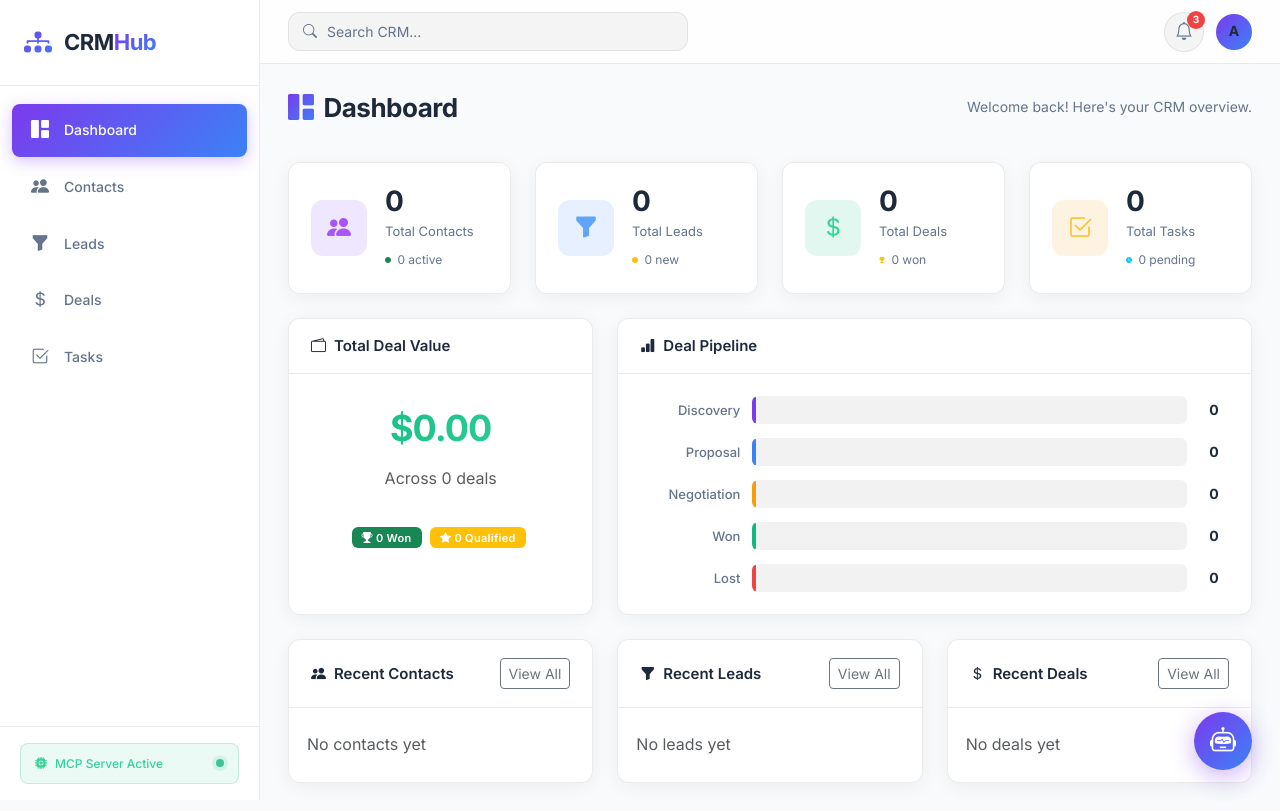
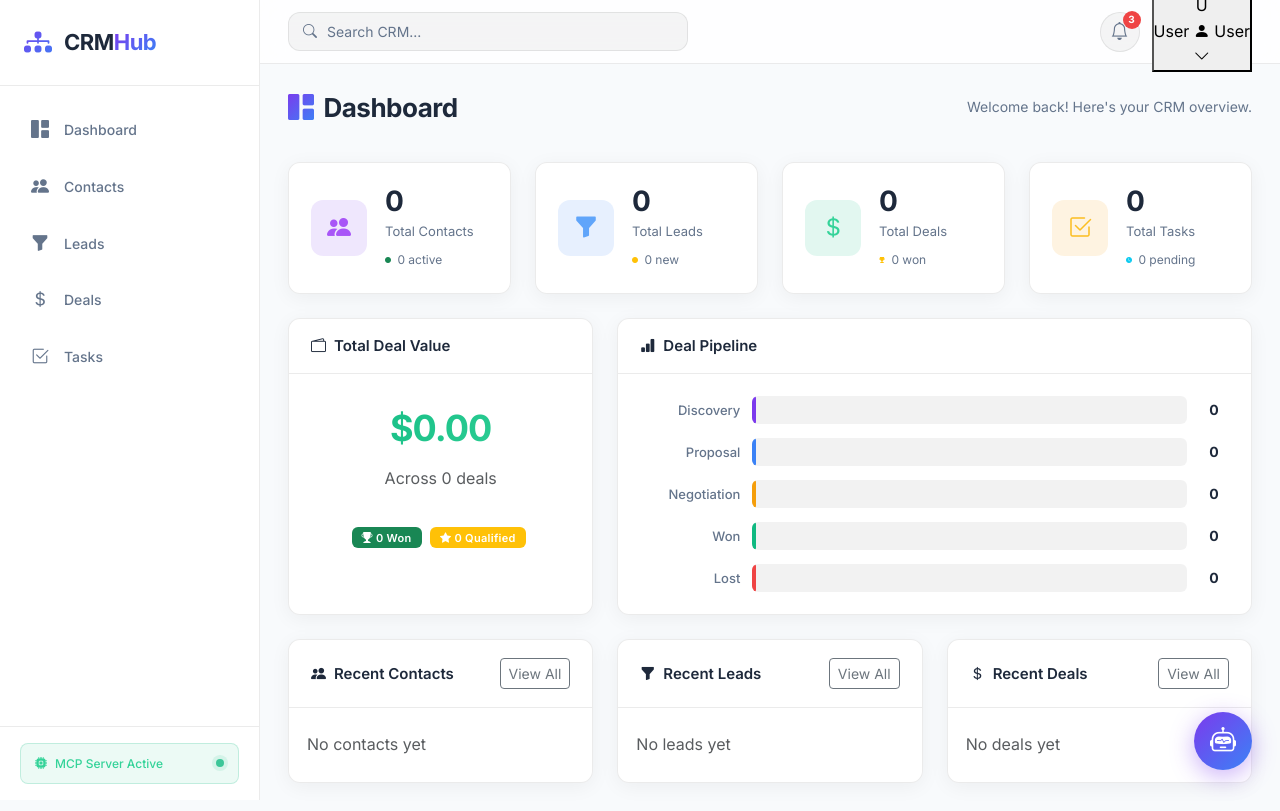
Before and after one commit to MdJafirAshraf/AI-Assisted-CRM-Using-MCP-Server, a FastAPI app: page / in a window 1280 px wide. Run offline with FastAPI, Linux system fonts and the light colour scheme; parts of the project's set-up code (start-up, migrations or seed data) failed here and were passed over.

Commit message:
nav and menu ui changes

```diff
--- a/app/templates/base.html
+++ b/app/templates/base.html
@@ -19,7 +19,7 @@
     <link href="https://cdn.jsdelivr.net/npm/bootstrap-icons@1.11.3/font/bootstrap-icons.css" rel="stylesheet">
 
     <!-- Custom CSS -->
-    <link href="/static/css/style.css?v=1.0" rel="stylesheet">
+    <link href="/static/css/style.css?v=2.0" rel="stylesheet">
 </head>
 
 <body>
@@ -36,7 +36,7 @@
             <nav class="sidebar-nav">
                 <ul class="nav flex-column">
                     <li class="nav-item">
-                        <a class="nav-link {% if request.url.path == '/' %}active{% endif %}" href="/"
+                        <a class="nav-link {% if request.url.path == '/dashboard' %}active{% endif %}" href="/dashboard"
                             id="nav-dashboard">
                             <i class="bi bi-grid-1x2-fill"></i>
                             <span>Dashboard</span>
@@ -70,6 +70,18 @@
                             <span>Tasks</span>
                         </a>
                     </li>
+                    {% if current_user and current_user.role == 'admin' %}
+                    <li class="nav-item mt-2">
+                        <div class="sidebar-section-label">Administration</div>
+                    </li>
+                    <li class="nav-item">
+                        <a class="nav-link {% if request.url.path == '/users' %}active{% endif %}" href="/users"
+                            id="nav-users">
+                            <i class="bi bi-shield-lock-fill"></i>
+                            <span>Users</span>
+                        </a>
+                    </li>
+                    {% endif %}
                 </ul>
             </nav>
 
@@ -98,8 +110,64 @@
                         <i class="bi bi-bell"></i>
                         <span class="notification-badge">3</span>
                     </button>
-                    <div class="user-avatar" id="user-avatar">
-                        <span>A</span>
+
+                    <!-- User Dropdown -->
+                    <div class="dropdown">
+                        <button class="user-dropdown-btn" type="button" data-bs-toggle="dropdown" aria-expanded="false"
+                            id="userDropdownBtn">
+                            <div class="user-avatar-sm">
+                                <span>{{ current_user.username[0]|upper if current_user else 'U' }}</span>
+                            </div>
+                            <div class="user-dropdown-info d-none d-lg-block">
+                                <span class="user-dropdown-name">{{ current_user.username if current_user else 'User'
+                                    }}</span>
+                                <span class="user-dropdown-role">
+                                    {% if current_user and current_user.role == 'admin' %}
+                                    <i class="bi bi-shield-fill"></i> Admin
+                                    {% else %}
+                                    <i class="bi bi-person-fill"></i> User
+                                    {% endif %}
+                                </span>
+                            </div>
+                            <i class="bi bi-chevron-down d-none d-lg-block"></i>
+                        </button>
+                        <ul class="dropdown-menu dropdown-menu-end user-dropdown-menu">
+                            <li class="dropdown-header">
+                                <div class="d-flex align-items-center gap-2">
+                                    <div class="user-avatar-sm">
+                                        <span>{{ current_user.username[0]|upper if current_user else 'U' }}</span>
+                                    </div>
+                                    <div>
+                                        <div class="fw-semibold">{{ current_user.username if current_user else 'User' }}
+                                        </div>
+                                        <small class="text-muted">{{ current_user.email if current_user else ''
+                                            }}</small>
+                                    </div>
+                                </div>
+                            </li>
+                            <li>
+                                <hr class="dropdown-divider">
+                            </li>
+                            <li>
+                                <span class="dropdown-item-text">
+                                    {% if current_user and current_user.role == 'admin' %}
+                                    <span class="role-badge role-badge-admin"><i
+                                            class="bi bi-shield-fill me-1"></i>Administrator</span>
+                                    {% else %}
+                                    <span class="role-badge role-badge-user"><i
+                                            class="bi bi-person-fill me-1"></i>Standard User</span>
+                                    {% endif %}
+                                </span>
+                            </li>
+                            <li>
+                                <hr class="dropdown-divider">
+                            </li>
+                            <li>
+                                <a class="dropdown-item text-danger" href="#" id="logoutBtn">
+                                    <i class="bi bi-box-arrow-right me-2"></i>Sign Out
+                                </a>
+                            </li>
+                        </ul>
                     </div>
                 </div>
             </header>
@@ -151,12 +219,20 @@
     <!-- ═══ Toast Container ═══ -->
     <div class="toast-container position-fixed bottom-0 end-0 p-3" id="toastContainer"></div>
 
+    <!-- Store current user role for JS -->
+    <script>
+        window.CRM_USER = {
+            role: "{{ current_user.role if current_user else 'user' }}",
+            username: "{{ current_user.username if current_user else '' }}",
+        };
+    </script>
+
     <!-- Bootstrap JS -->
     <script src="https://cdn.jsdelivr.net/npm/bootstrap@5.3.3/dist/js/bootstrap.bundle.min.js"></script>
     <!-- jQuery -->
     <script src="https://code.jquery.com/jquery-3.7.1.min.js"></script>
     <!-- Custom JS -->
-    <script src="/static/js/app.js"></script>
+    <script src="/static/js/app.js?v=2.0"></script>
     {% block scripts %}{% endblock %}
 </body>
 
```
